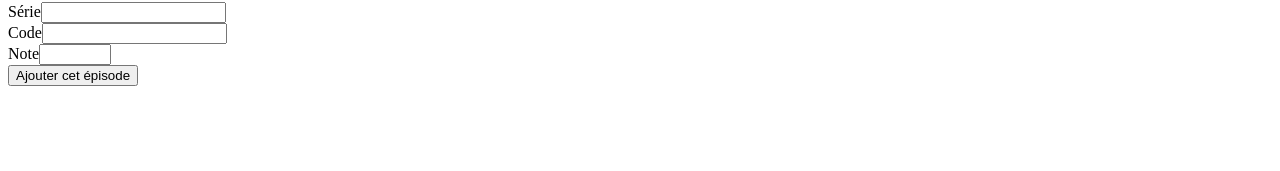
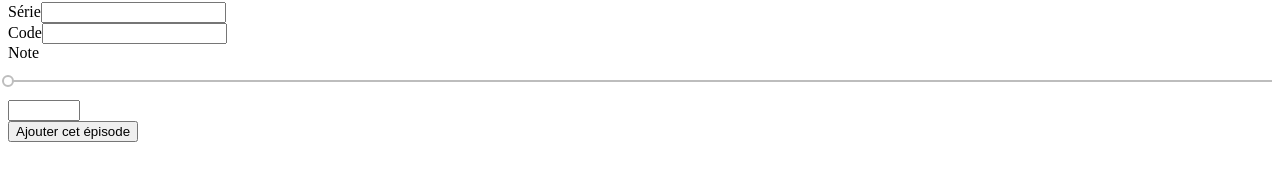
Before and after one commit to dardinier/AlloSerie, a React app: page / in a window 1280 px wide. Shown: the part 263-434 px from the top of the page. Built offline with nearby package versions, Linux system fonts and the light colour scheme; no server answers; the HTML template or start-up script is replaced by a standard one; what react-router-redux would draw is missing.

Commit message:
Added a slider in the form

```diff
--- a/package.json
+++ b/package.json
@@ -42,6 +42,7 @@
     "extract-text-webpack-plugin": "^3.0.2",
     "jest": "^22.1.4",
     "jsonfile": "^4.0.0",
+    "material-ui": "^0.20.0",
     "node-find-files": "0.0.4",
     "node-sass": "^4.7.2",
     "node-uuid": "^1.4.7",
--- a/src/app/components/EpisodeAdd.jsx
+++ b/src/app/components/EpisodeAdd.jsx
@@ -12,14 +12,32 @@ class EpisodeAdd extends React.Component {
     };
   }
 
-  handleFormChange(event) {
+  handleFormChange(event, score) {
+    if (score !== undefined) {
+      this.setState(prevState => ({
+        episodeTemp: {
+          ...prevState.episodeTemp,
+          score
+        }
+      }));
+    } else {
       const {name, value} = event.target;
+      if (name === 'score') {
+        this.setState(prevState => ({
+          episodeTemp: {
+            ...prevState.episodeTemp,
+            [name]: Number(value)
+          }
+        }));
+      } else {
         this.setState(prevState => ({
           episodeTemp: {
             ...prevState.episodeTemp,
             [name]: value
           }
         }));
+      }
+    }
   }
 
   submitForm() {
--- a/src/app/components/EpisodeDetail.jsx
+++ b/src/app/components/EpisodeDetail.jsx
@@ -52,14 +52,32 @@ class EpisodeDetail extends React.Component {
     }
   }
 
-  handleFormChange(event) {
+  handleFormChange(event, score) {
+    if (score !== undefined) {
+      this.setState(prevState => ({
+        episodeTemp: {
+          ...prevState.episodeTemp,
+          score
+        }
+      }));
+    } else {
       const {name, value} = event.target;
+      if (name === 'score') {
+        this.setState(prevState => ({
+          episodeTemp: {
+            ...prevState.episodeTemp,
+            [name]: Number(value)
+          }
+        }));
+      } else {
         this.setState(prevState => ({
           episodeTemp: {
             ...prevState.episodeTemp,
             [name]: value
           }
         }));
+      }
+    }
   }
 
   render() {
--- a/src/app/components/EpisodeForm.jsx
+++ b/src/app/components/EpisodeForm.jsx
@@ -1,4 +1,6 @@
 import React from 'react';
+import Slider from 'material-ui/Slider';
+import MuiThemeProvider from 'material-ui/styles/MuiThemeProvider';
 
 const EpisodeForm = ({ name, code, score, handleFormChange }) => {
   return (
@@ -15,7 +17,17 @@ const EpisodeForm = ({ name, code, score, handleFormChange }) => {
 
       <div className="form-group">
         <label>Note</label>
-        <input type="number" className="form-control" name="score" min="0" max="10" step="0.1" value={score} onChange={handleFormChange}/>
+
+        <div className="row">
+          <div className="col-6">
+            <MuiThemeProvider>
+              <Slider min={0} max={10} step={0.1} value={score} onChange={handleFormChange} sliderStyle={{'margin':'10px 0px'}}/>
+            </MuiThemeProvider>
+          </div>
+          <div className="col-6">
+            <input type="number" className="form-control" name="score" min="0" max="10" step="0.1" value={score} onChange={handleFormChange}/>
+          </div>
+        </div>
       </div>
     </div>
   );
```
Lines whose indentation alone changed are shown as unchanged.
